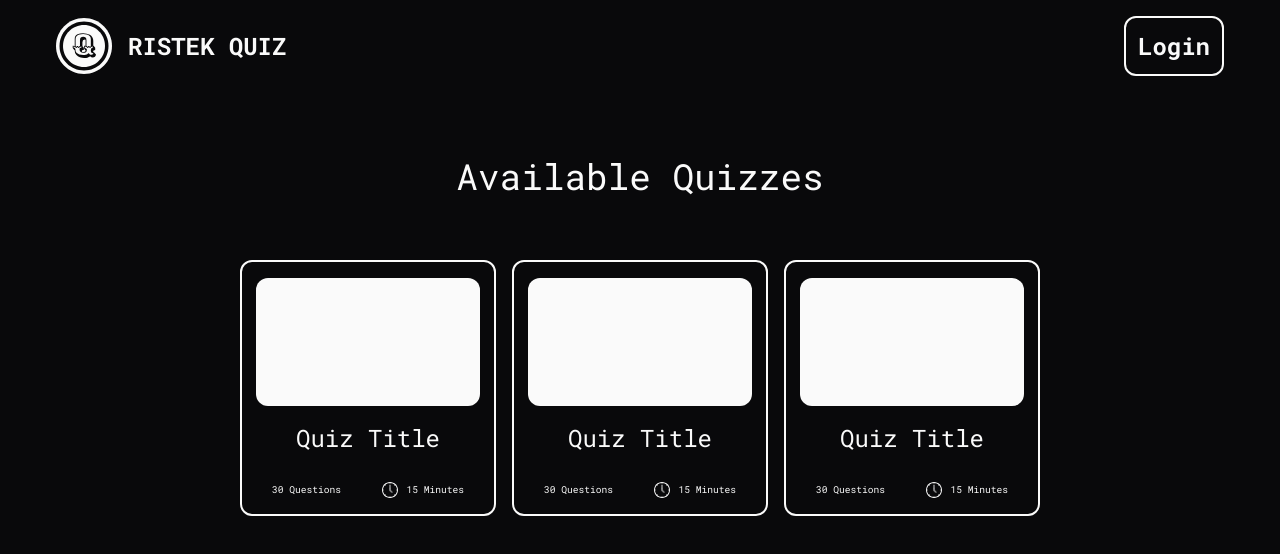
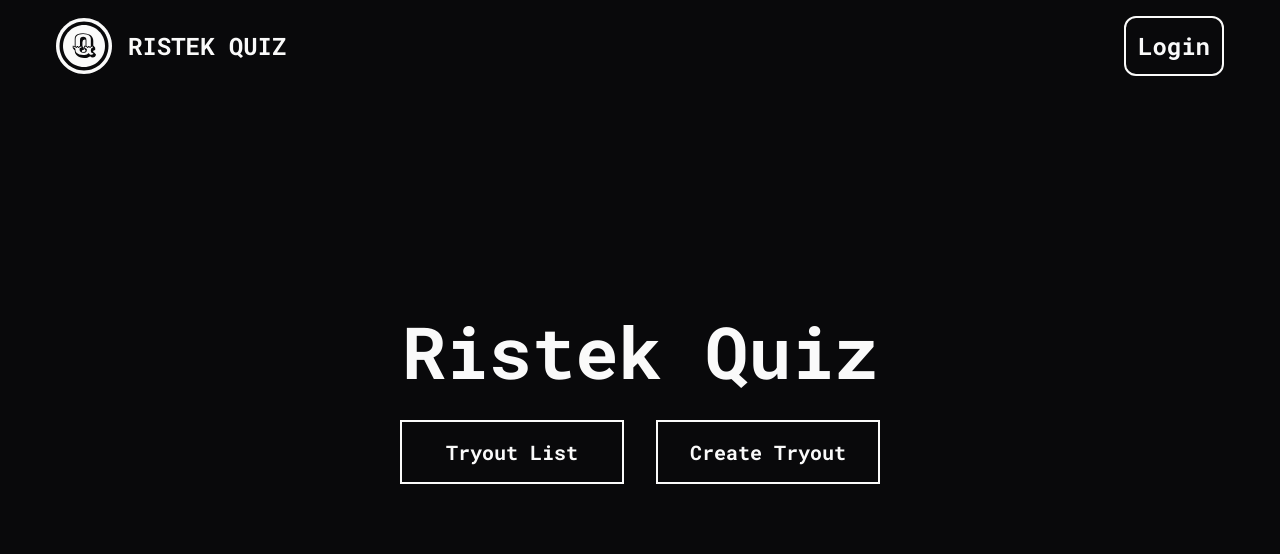
Before and after one commit to Kritzeey/ristek-quiz, a Next.js app: page / in a window 1280 px wide. Shown: the top 554 px of the page. Built offline with nearby package versions, Linux system fonts and the light colour scheme.

Commit message:
Made it so the user can navigate to tryout list

```diff
--- /dev/null
+++ b/app/Components/Button.js
@@ -0,0 +1,10 @@
+
+export default function Button(props) {
+    return(
+        <button className="h-[4rem] duration-250 cursor-pointer hover:text-[#09090b] hover:bg-[#fafafa] text-center text-xl flex items-center justify-center w-[14rem] border-2 border-[#fafafa]"
+            onClick={props.onClick}
+        >
+            {props.text}
+        </button>
+    );
+}
--- a/app/Components/CardContainer.js
+++ b/app/Components/CardContainer.js
@@ -2,9 +2,16 @@ import Card from "./Card";
 
 export default function CardContainer() {
     return(
-        <div className="flex flex-col text-[#fafafa] mt-16 gap-16 font-[Roboto_Mono] w-screen text-center">
+        <div className="flex flex-col text-[#fafafa] mt-32 gap-16 font-[Roboto_Mono] w-screen text-center">
             <span className="text-4xl">Available Quizzes</span>
             <div className="flex flex-wrap gap-4 w-screen items-center justify-center">
+                <Card />
+                <Card />
+                <Card />
+                <Card />
+                <Card />
+                <Card />
+                <Card />
                 <Card />
                 <Card />
                 <Card />
--- /dev/null
+++ b/app/Components/Menu.js
@@ -0,0 +1,17 @@
+import Button from "./Button.js"
+
+export default function Menu({ setStatus }) {
+  return (
+    <>
+      <div className="gap-[2rem] h-screen top-0 w-screen text-center flex flex-col items-center justify-center text-[#fafafa] font-[Roboto_Mono] font-bold text-7xl top-0">
+        Ristek Quiz
+        <div className="flex flex-row gap-[2rem]">
+          <Button text="Tryout List" onClick={() =>
+            setStatus("quiz")
+          } />
+          <Button text="Create Tryout" />
+        </div>
+      </div>
+    </>
+  )
+}
--- a/app/Components/Navbar.js
+++ b/app/Components/Navbar.js
@@ -3,7 +3,7 @@ import logo from "../Assets/Icon Inverted.svg"
 
 export default function Navbar() {
     return(
-        <nav className="font-[Roboto_Mono] font-bold p-4 flex items-center justify-between text-[#fafafa]">
+        <nav className="font-[Roboto_Mono] font-bold p-4 flex items-center justify-between text-[#fafafa] w-screen absolute top-0">
             <a className="flex items-center justify-center gap-4 ml-10 text-2xl cursor-pointer">
                 <Image src={logo} alt="" width={56} height={56}/>
                 RISTEK QUIZ
--- a/app/layout.js
+++ b/app/layout.js
@@ -1,8 +1,6 @@
 import { Roboto_Mono } from "next/font/google";
 import "./globals.css";
-import Card from "./Components/Card";
 import Navbar from "./Components/Navbar";
-import CardContainer from "./Components/CardContainer";
 
 const robotoMono = Roboto_Mono({
   subsets: ["latin"],
@@ -18,13 +16,12 @@ export const metadata = {
 export default function RootLayout({ children }) {
   return (
     <html lang="en">
-      <body className={`${robotoMono.variable}`}>
+      <body>
         <header>
           <Navbar />
         </header>
         <main>
           {children}
-          <CardContainer />
         </main>
       </body>
     </html>
--- a/app/page.js
+++ b/app/page.js
@@ -1,8 +1,16 @@
+"use client"
+
+import { useState } from 'react';
+import CardContainer from "./Components/CardContainer";
+import Menu from "./Components/Menu.js";
 
 export default function Home() {
+  const [status, setStatus] = useState("menu");
+
   return (
     <>
-
+      {status === "menu" && <Menu setStatus={setStatus} />}
+      {status === "quiz" && <CardContainer />}
     </>
   );
 }
```
